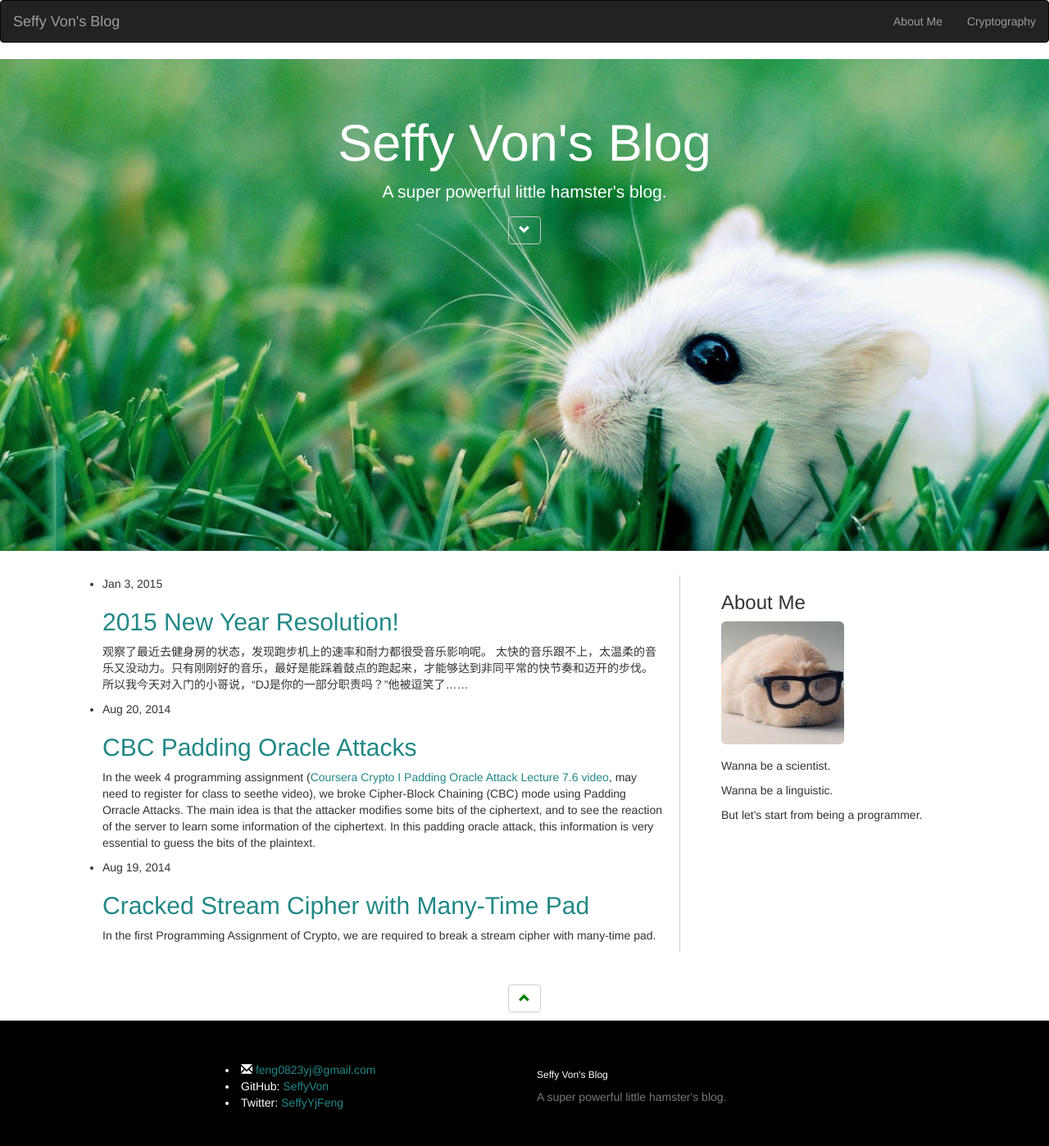
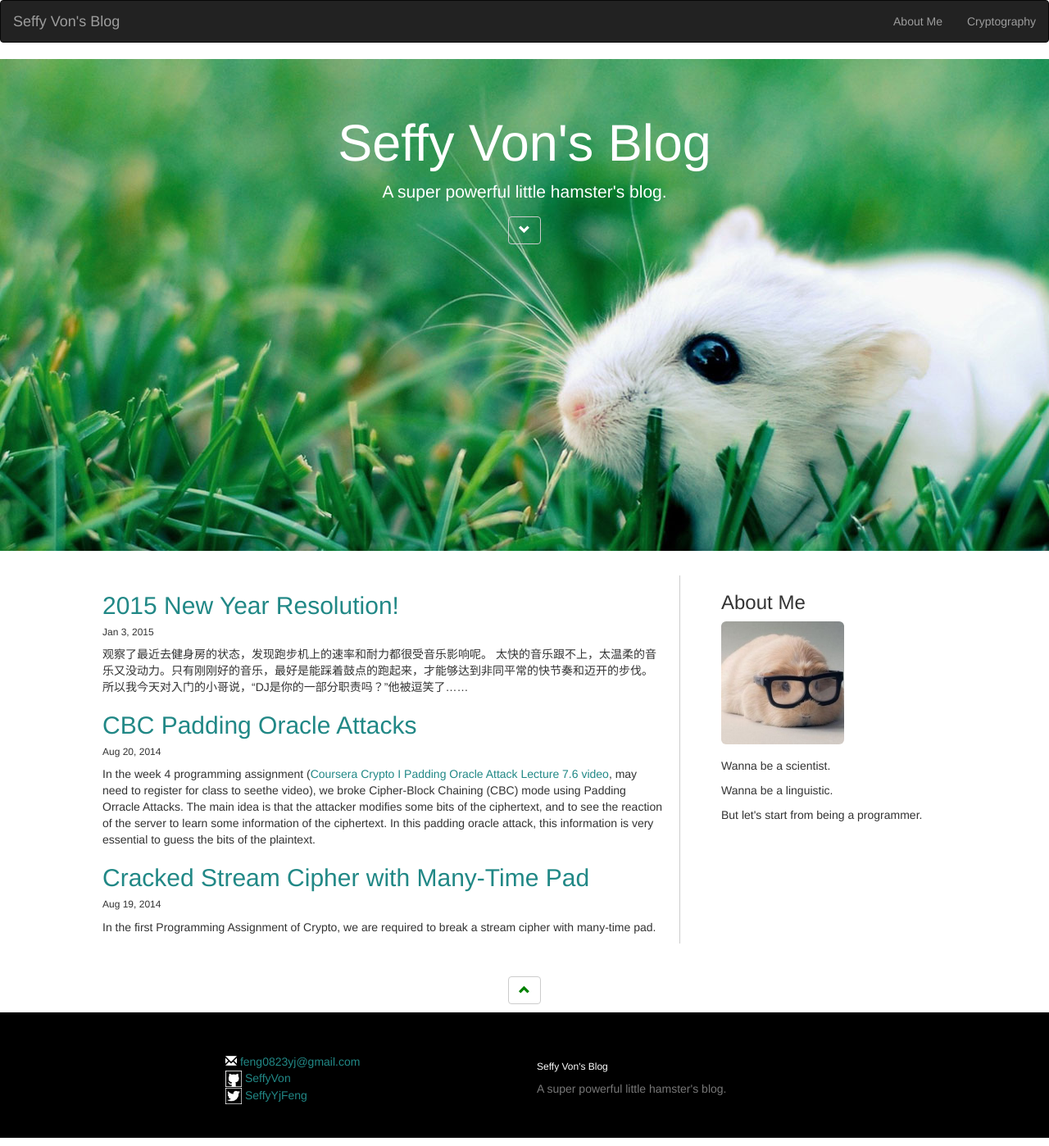
Before and after one commit to SeffyVon/SeffyVon.github.io, a Jekyll site: the page built from index.html, in a window 1280 px wide. Shown: the whole page at 82% size. Built offline with Jekyll 4.4.1, drawn with Linux system fonts in a browser that asks for light colours; nearby versions of some CDN libraries.

Commit message:
style update

```diff
--- a/_config.yml
+++ b/_config.yml
@@ -2,8 +2,8 @@
 title: Seffy Von's Blog
 email: feng0823yj@gmail.com
 description: A super powerful little hamster's blog.
-baseurl: "" # the subpath of your site, e.g. /blog/
-url: "http://yourdomain.com" # the base hostname & protocol for your site
+baseurl: "http://seffyvon.github.io/" # the subpath of your site, e.g. /blog/
+url: "http://seffyvon.github.io/" # the base hostname & protocol for your site
 twitter_username: SeffyYjFeng
 github_username:  SeffyVon
 
@@ -16,6 +16,3 @@ github_username:  SeffyVon
 #language_default: 'en'
 #fill_default_content: true
 permalink: pretty
-
-gems:
-  - jekyll-archives
--- a/_includes/footer.html
+++ b/_includes/footer.html
@@ -5,11 +5,11 @@
 
 <footer class="footer">
 
-<div class="container" style=" padding-top:40px; padding-bottom:40px;">
+<div class="container" style=" padding-top:40px; padding-bottom:40px; ">
 
 	<p></p><p></p><p></p><p></p><p></p><p></p>
 	<p></p><p></p><p></p><p></p><p></p><p></p>
-	<div class="col-sm-4 col-sm-offset-2">
+	<div class="col-sm-4 col-sm-offset-2" style="list-style: none;">
 
 	<li>
 	<span class="glyphicon glyphicon-envelope"></span> <a href="mailto:{{ site.email }}" >  {{ site.email }}</a></li>
@@ -17,10 +17,8 @@
 
 	 {% if site.github_username %}
           <li>
-          	GitHub:
+          	<img src="{{ site.baseurl }}/img/github19.png" width="20" height="20" style="background:white"/>
             <a href="https://github.com/{{ site.github_username }}">
-
-
               <span class="username">{{ site.github_username }}</span>
             </a>
           </li>
@@ -28,10 +26,8 @@
 
      {% if site.twitter_username %}
           <li>
-          	Twitter:
+            <img src="{{ site.baseurl }}/img/twitter39.png" width="20" height="20" style="background:white"/>
             <a href="https://twitter.com/{{ site.twitter_username }}">
-
-
               <span class="username">{{ site.twitter_username }}</span>
             </a>
           </li>
@@ -43,8 +39,6 @@
 	<p class="text-muted">{{ site.description }}</p>
 	</div>
 
-
-
 </div>
 
 </footer>
--- a/index.html
+++ b/index.html
@@ -24,14 +24,16 @@ $(document).ready(function(){
 
  <div class="container" id="description">
   <div class="col-sm-8 content-left">
-	  <ul class="post-list">
+	  <ul class="post-list" style="list-style: none;">
 	    {% for post in site.posts %}
 	      <li>
-	        <span class="post-meta">{{ post.date | date: "%b %-d, %Y" }}</span>
-
 	        <h2 id="{{ post.title }}">
 	          <a   class="post-link" href="{{ post.url | prepend: site.baseurl }}">{{ post.title }}</a>
 	        </h2>
+          <h6>
+            <span class="post-meta">{{ post.date | date: "%b %-d, %Y" }}</span>
+          </h6>
+
 	        {{ post.excerpt }}
 	      </li>
 	    {% endfor %}
@@ -45,6 +47,7 @@ $(document).ready(function(){
             <p> Wanna be a scientist.</p>
             <p> Wanna be a linguistic. </p>
             <p> But let's start from being a programmer. </p>
+
           </div>
     </div>
 </div>
```
Also changed, not shown: _layouts/post.html (+14 -1 lines), img/github19.png (added), img/twitter39.png (added).
